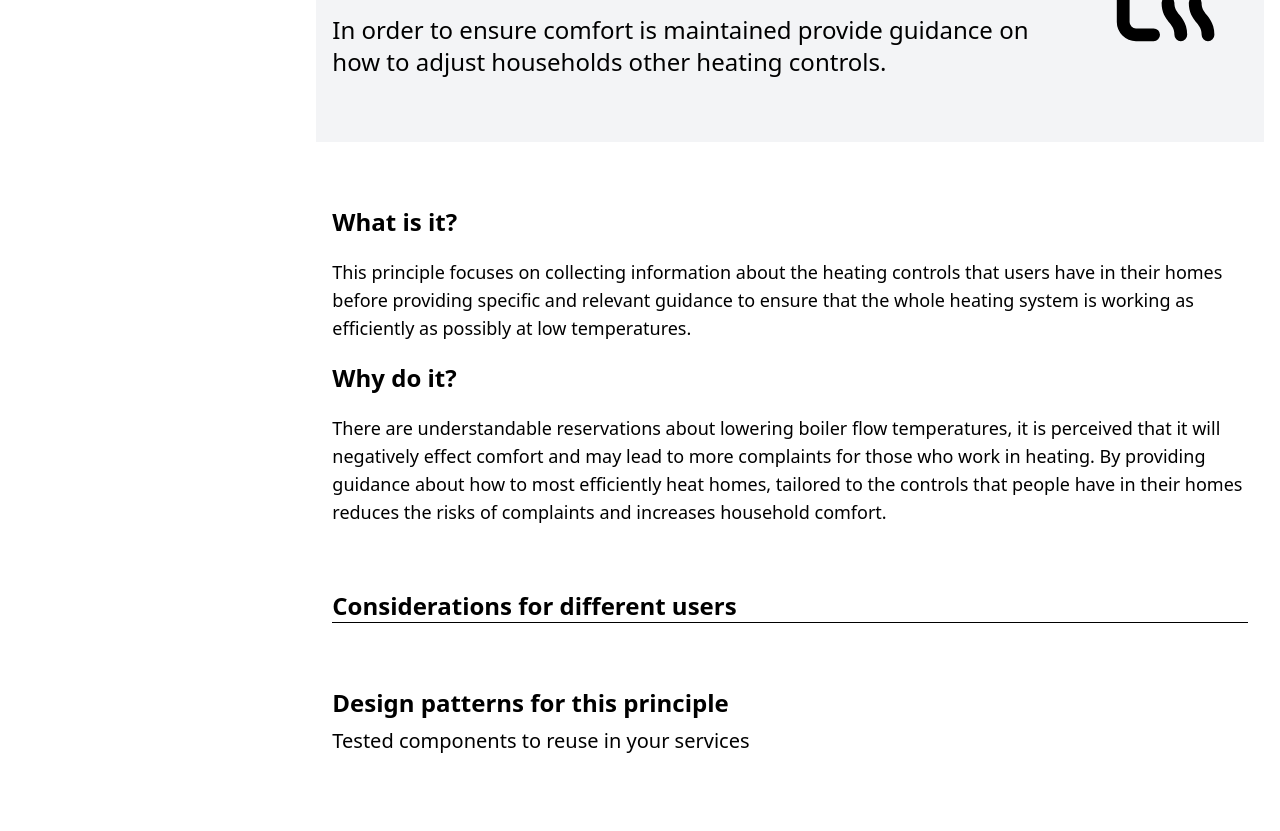
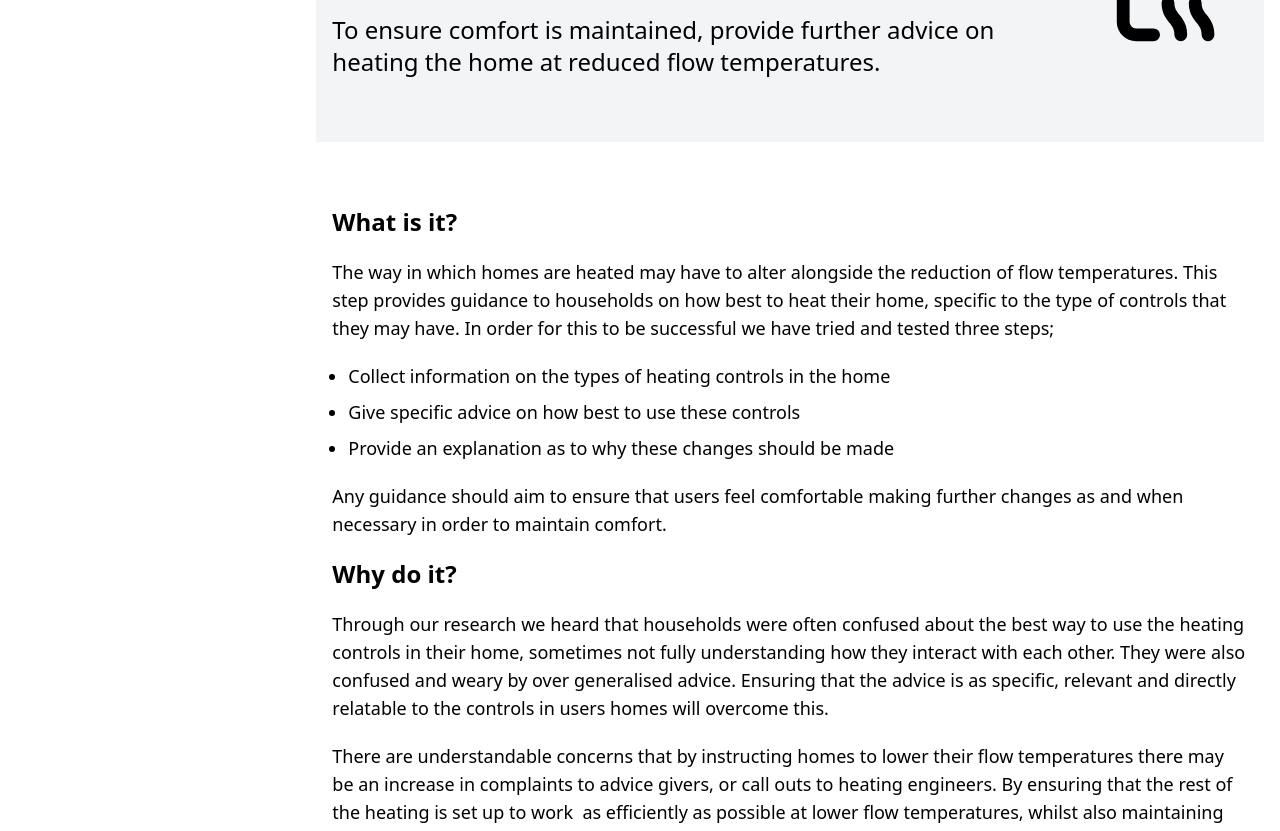
Before and after one commit to nestauk/flow-temp-toolkit, an Eleventy site: page src/principles/5-give-wider-guidance.md in a window 1280 px wide. Shown: the part 234-1065 px from the top of the page. Built offline with nearby package versions, Linux system fonts and the light colour scheme; Eleventy itself is replaced by a stand-in of ours; files that its build step writes are made by us from their sources.

Commit message:
Update Principles “5-give-wider-guidance”

```diff
--- a/src/principles/5-give-wider-guidance.md
+++ b/src/principles/5-give-wider-guidance.md
@@ -1,13 +1,25 @@
 ---
 title: 4. Give wider guidance
-tagline: In order to ensure comfort is maintained provide guidance on how to
-  adjust households other heating controls.
+tagline: "To ensure comfort is maintained, provide further advice on heating the
+  home at reduced flow temperatures. "
 icon: /static/files/wider-guidance-noun-smart-heating-4809920.svg
+previous: 4-make-the-changes
+next: 5-give-wider-guidance
 ---
 ## What is it?
 
-This principle focuses on collecting information about the heating controls that users have in their homes before providing specific and relevant guidance to ensure that the whole heating system is working as efficiently as possibly at low temperatures.
+The way in which homes are heated may have to alter alongside the reduction of flow temperatures. This step provides guidance to households on how best to heat their home, specific to the type of controls that they may have. In order for this to be successful we have tried and tested three steps;
+
+* Collect information on the types of heating controls in the home
+* Give specific advice on how best to use these controls
+* Provide an explanation as to why these changes should be made
+
+Any guidance should aim to ensure that users feel comfortable making further changes as and when necessary in order to maintain comfort.
+
+
 
 ## Why do it?
 
-There are understandable reservations about lowering boiler flow temperatures, it is perceived that it will negatively effect comfort and may lead to more complaints for those who work in heating. By providing guidance about how to most efficiently heat homes, tailored to the controls that people have in their homes reduces the risks of complaints and increases household comfort.
+Through our research we heard that households were often confused about the best way to use the heating controls in their home, sometimes not fully understanding how they interact with each other. They were also confused and weary by over generalised advice. Ensuring that the advice is as specific, relevant and directly relatable to the controls in users homes will overcome this.
+
+There are understandable concerns that by instructing homes to lower their flow temperatures there may be an increase in complaints to advice givers, or call outs to heating engineers. By ensuring that the rest of the heating is set up to work  as efficiently as possible at lower flow temperatures, whilst also maintaining the level of comfort that homes are used to, these call-backs or complaints should be minimised.
```
